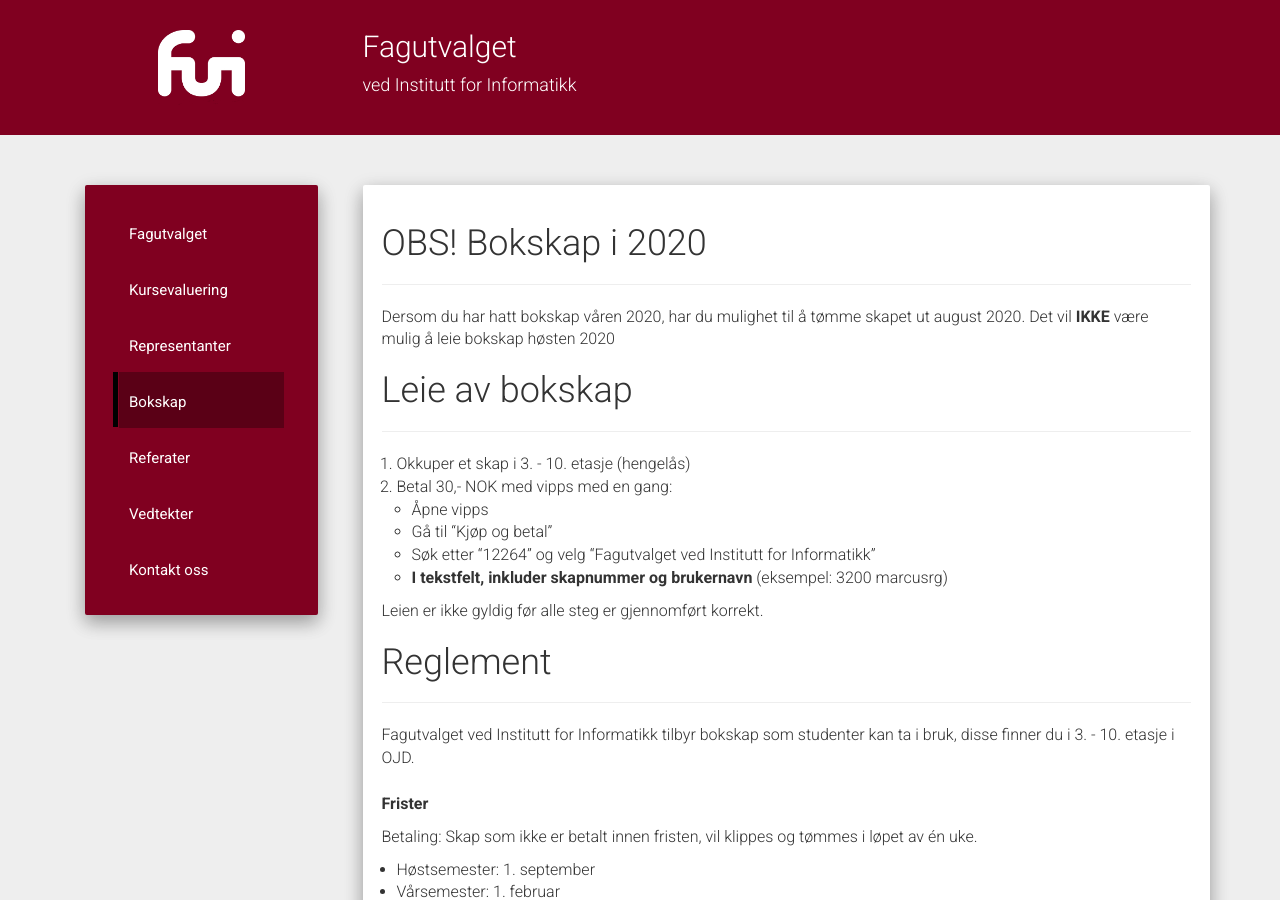
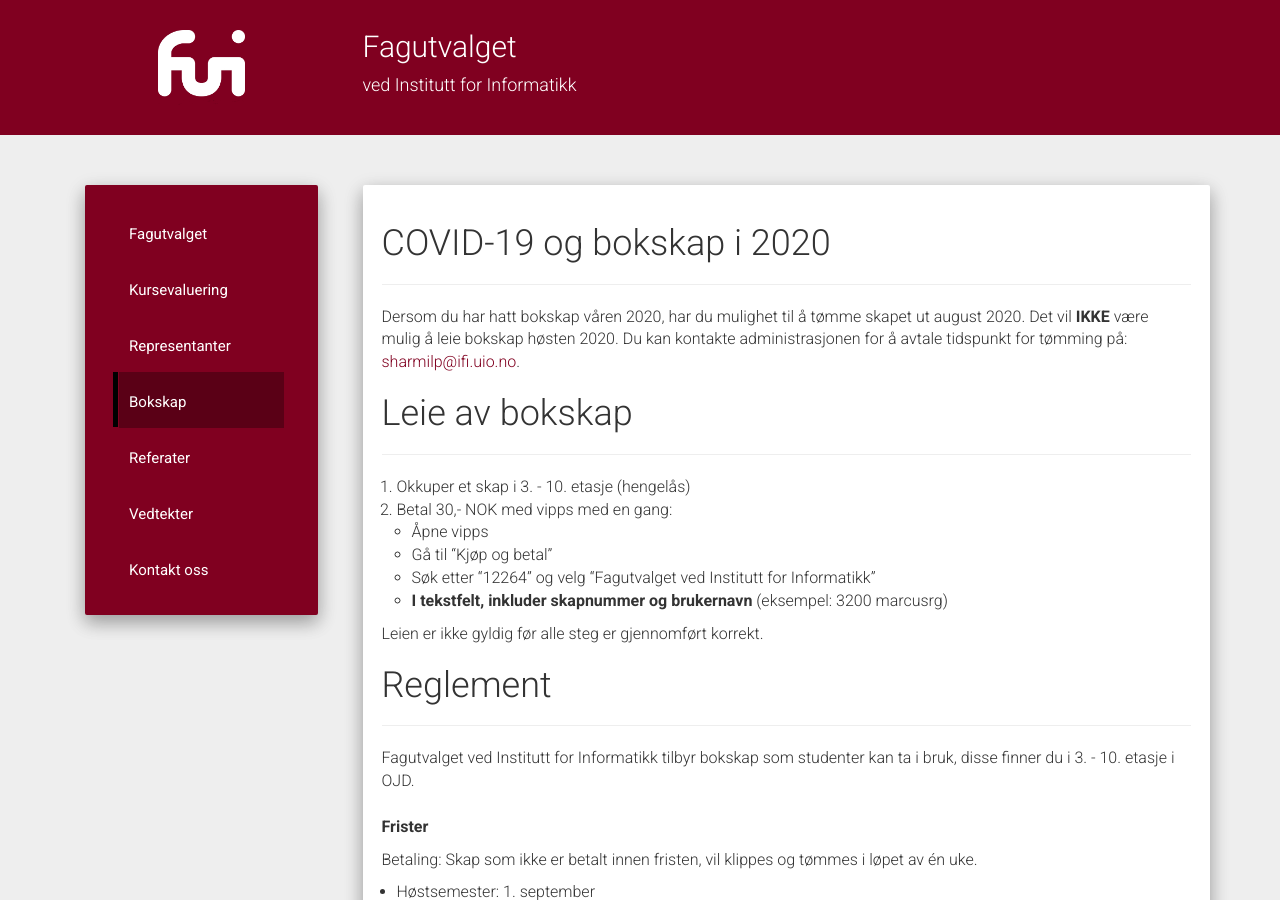
Before and after one commit to fui/fui.github.io, a Jekyll site: the page built from pages/bokskap.md, in a window 1280 px wide and 900 px high. Built offline with Jekyll 4.4.1, drawn with Linux system fonts in a browser that asks for light colours; nearby versions of some CDN libraries.

Commit message:
rettet mangler fra forrige commit

```diff
--- a/pages/bokskap.md
+++ b/pages/bokskap.md
@@ -5,12 +5,12 @@ permalink: /bokskap/
 modeline: " vim: set spl=nb: "
 ---
 
-# OBS! Bokskap i 2020
+# COVID-19 og bokskap i 2020
 
 ---
 
 Dersom du har hatt bokskap våren 2020, har du mulighet til å tømme skapet ut august 2020. Det vil **IKKE** være
-mulig å leie bokskap høsten 2020
+mulig å leie bokskap høsten 2020. Du kan kontakte administrasjonen for å avtale tidspunkt for tømming på: <sharmilp@ifi.uio.no>.
 
 # Leie av bokskap
 
```
